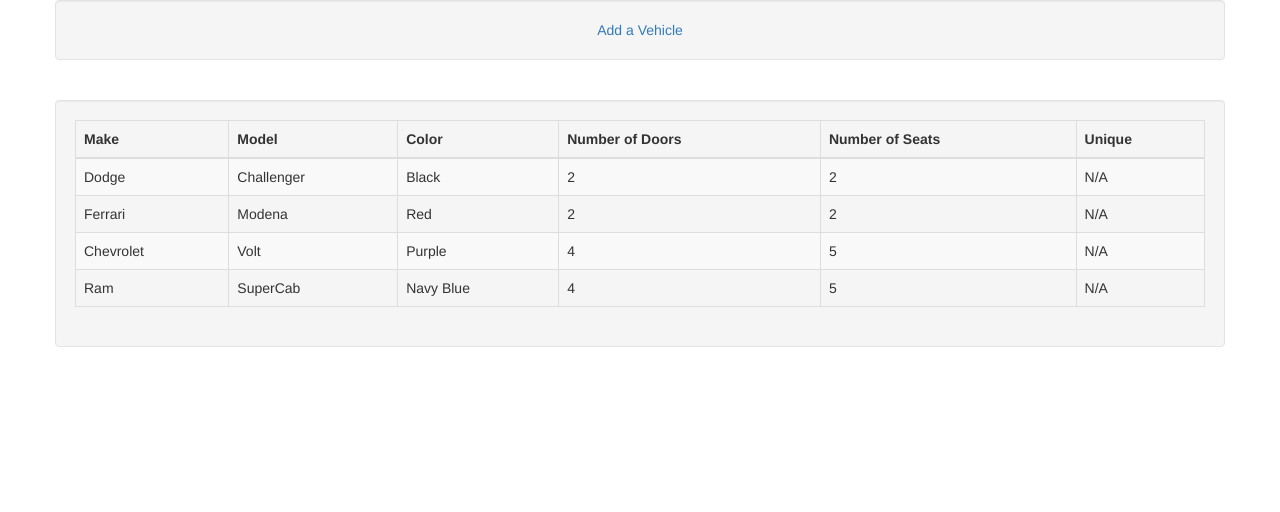
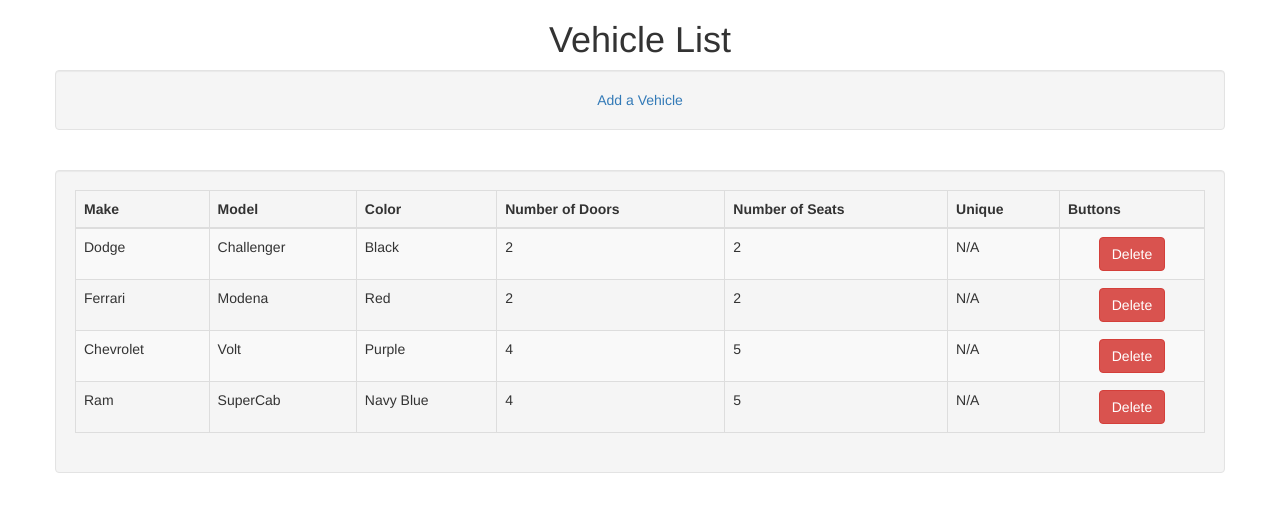
Before and after one commit to zachrosen/Week-1-Interfaces, a website: page index.html in a window 1280 px wide. Drawn offline with nearby package versions, Linux system fonts and the light colour scheme.

Commit message:
added delete functionality for vehicles

```diff
--- a/app.js
+++ b/app.js
@@ -8,11 +8,16 @@
     displayVehicles();
     function displayVehicles() {
         var elemString = "";
-        vehicles.forEach(function (v) {
-            elemString += "<tr>\n    <td>" + v.make + "</td>\n    <td>" + v.model + "</td>\n    <td>" + v.color + "</td>\n    <td>" + v.numDoors + "</td>\n    <td>" + v.numSeats + "</td>\n    <td>N/A</td>\n    </tr>\n    ";
+        vehicles.forEach(function (v, index) {
+            elemString += "<tr>\n    <td>" + v.make + "</td>\n    <td>" + v.model + "</td>\n    <td>" + v.color + "</td>\n    <td>" + v.numDoors + "</td>\n    <td>" + v.numSeats + "</td>\n    <td>N/A</td>\n    <td class=\"hcenter\"> <button class=\"btn btn-danger\" onclick=\"app.deleteVehicle(" + index + ")\">Delete</button> </td>\n    </tr>\n    ";
         });
         $('#vehicle-display').html(elemString);
     }
+    function deleteVehicle(index) {
+        vehicles.splice(index, 1);
+        displayVehicles();
+    }
+    app.deleteVehicle = deleteVehicle;
     function startVehicleCreate() {
         $('#create-header').html('<span>Choose a vehicle type: </span><select class="form-control" style="max-width: 10%; display: inline-block;" id="create-vehicle-type" onchange="app.chooseVehicleStyle()"><option disabled selected>---</option><option value = "Car">Car</option><option value = "Truck">Truck</option></select><span> or </span><a>Cancel</a>');
     }
@@ -35,7 +40,6 @@
         var isCool = $('#car-isCool-input').val();
         var tempCar = new app.models.Car(make, model, numDoors, numSeats, isCool);
         vehicles.push(tempCar);
-        console.log(tempCar);
         displayVehicles();
         $('#car-make-input').val('');
         $('#car-model-input').val('');
--- a/index.html
+++ b/index.html
@@ -10,7 +10,7 @@
 </head>
 
 <body>
-
+  <h1 class="hcenter">Vehicle List</h1>
     <div class="well container hcenter" id="create-header">
       <a onclick= "app.startVehicleCreate()">Add a Vehicle</a>
     </div>
@@ -37,6 +37,9 @@
                     <th id="unique-property">
                         Unique
                     </th>
+                    <th>
+                      Buttons
+                    </th>
                 </tr>
             </thead>
             <tbody id="vehicle-display">
```
Also changed, not shown: app.ts (+9 -3 lines).
